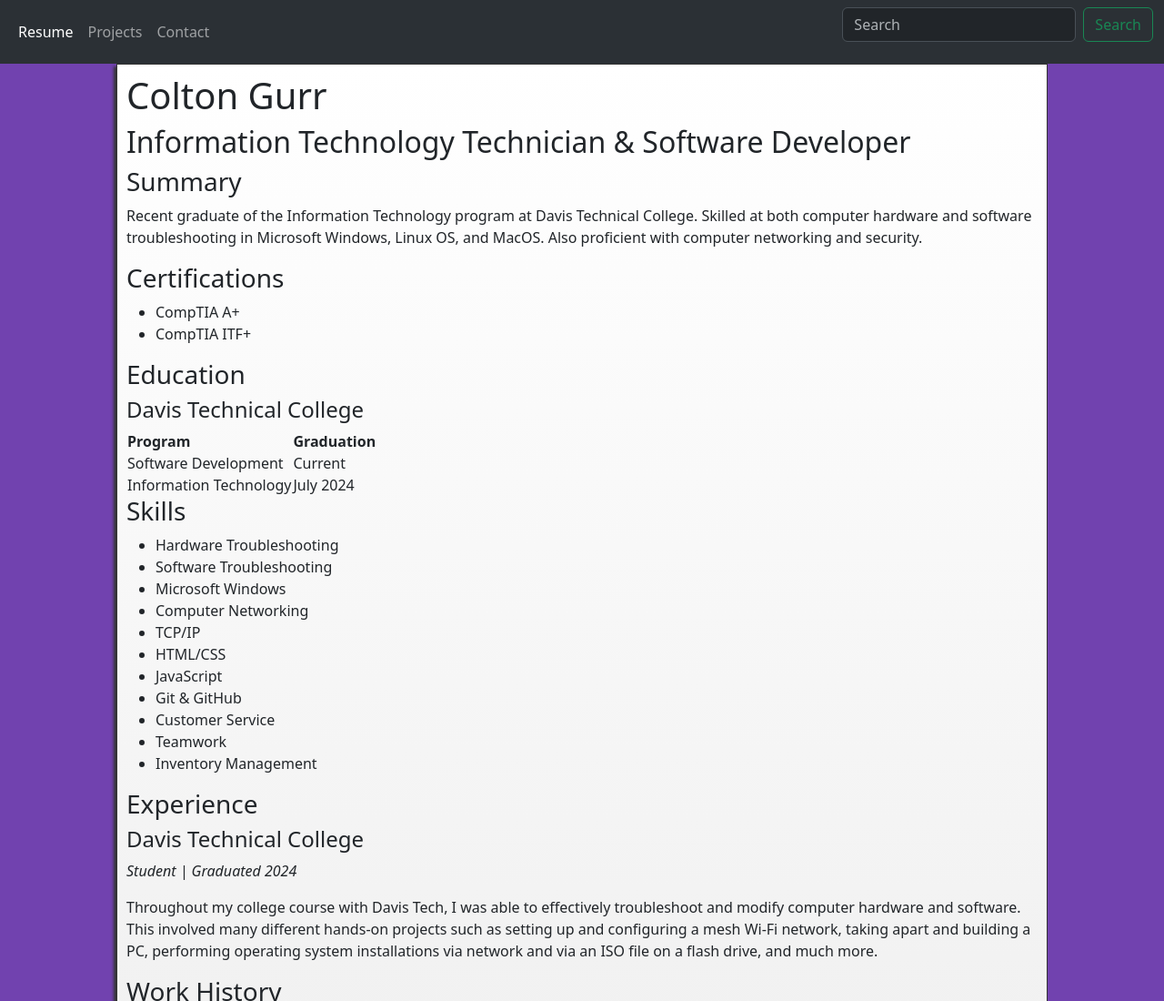
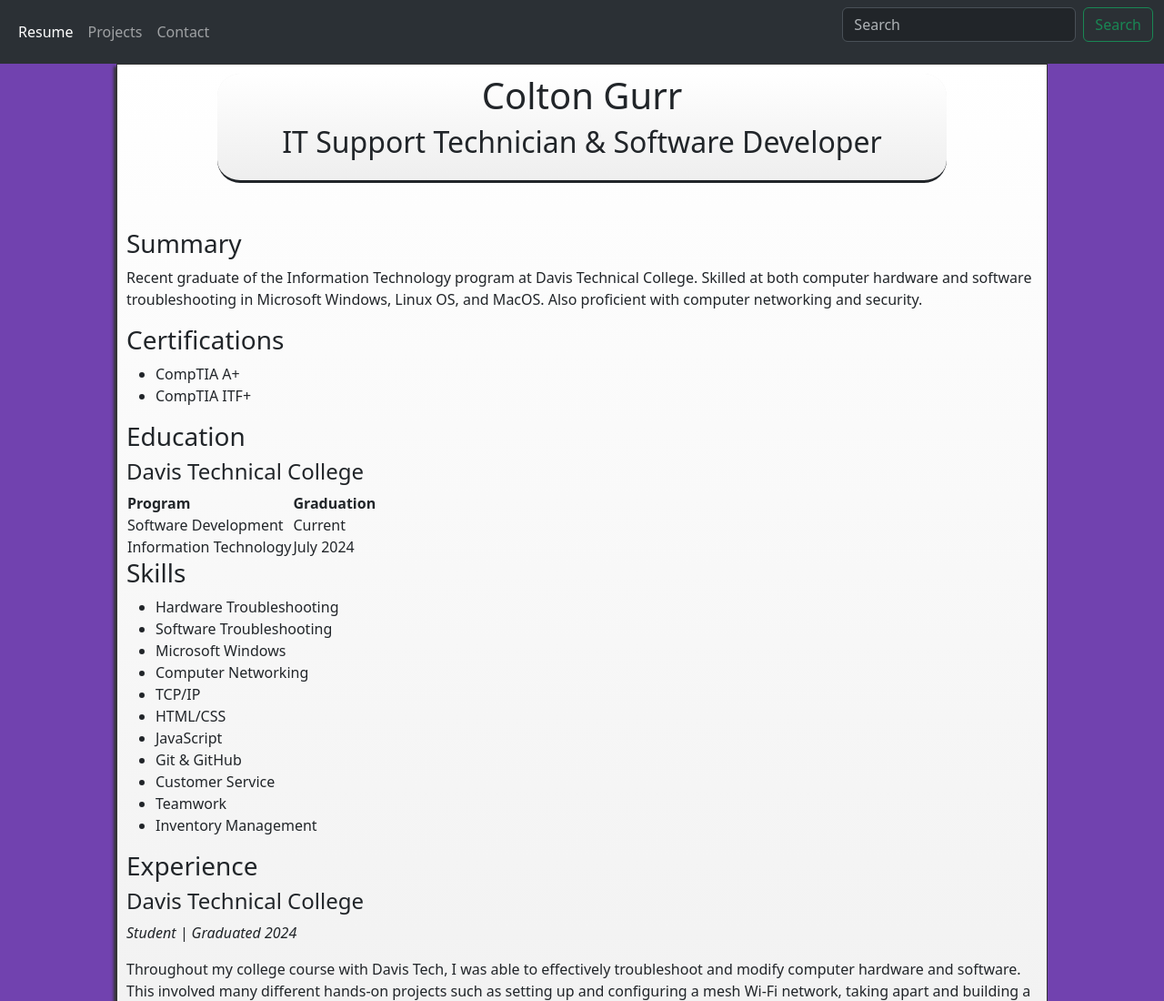
Before and after one commit to Shmolty/onlineResume, a plain HTML site: page index.html in a window 1280 px wide. Shown: the top 1100 px of the page at 91% size. Drawn offline with nearby package versions, Linux system fonts and the light colour scheme.

Commit message:
style the header
add some css styling to the header to make it pop out

```diff
--- a/index.html
+++ b/index.html
@@ -34,7 +34,7 @@
 
         <header>
             <h1>Colton Gurr</h1>
-            <h2>Information Technology Technician & Software Developer</h2>
+            <h2>IT Support Technician & Software Developer</h2>
         </header>
 
         <h3>Summary</h3>
--- a/styles/app.css
+++ b/styles/app.css
@@ -1,5 +1,16 @@
 body{
     background-color: #7142af;
+}
+header{
+    text-align: center;
+    margin-bottom: 50px;
+    border-radius: 25px;
+    border-bottom: 3px solid;
+    width: 80%;
+    margin-left: auto; margin-right: auto;
+    padding-bottom: 15px;
+    background-color: #EEEEEE;
+    background-image: linear-gradient(to top, #EEEEEE, #FFFFFF);
 }
 #wrapper {
     margin-left: auto; margin-right: auto;
```
Also changed, not shown: projects.html (+1 -1 lines).
